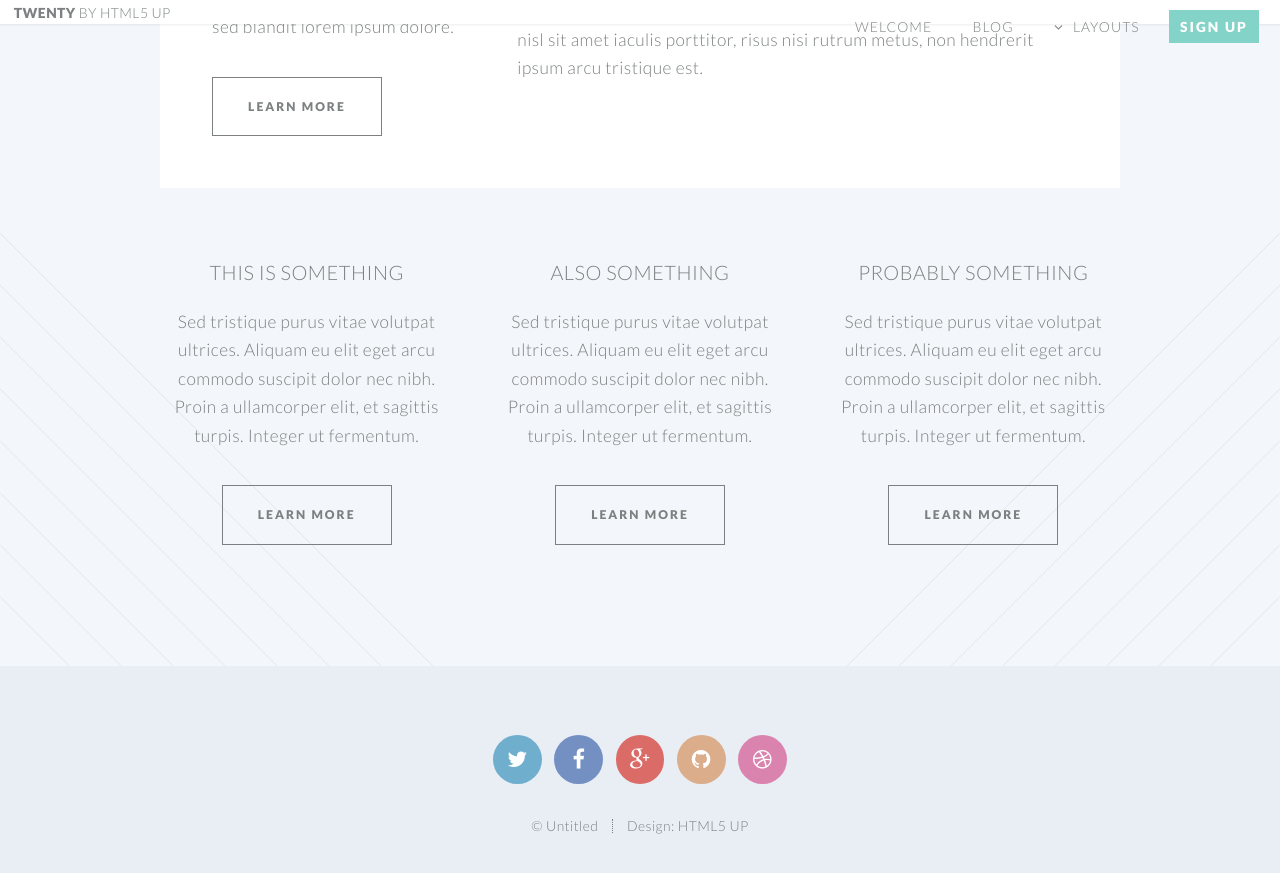
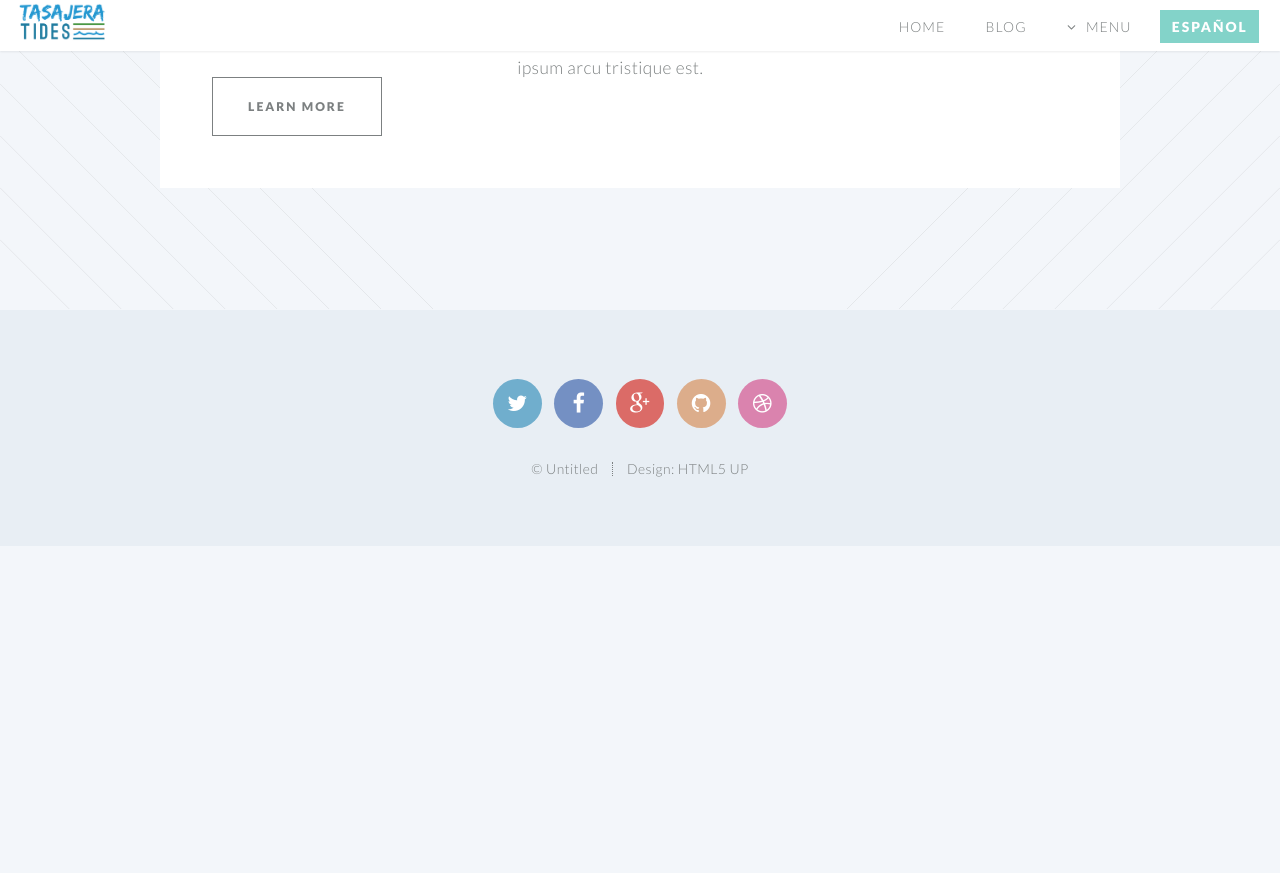
Before and after one commit to danteo90/danteo90.github.io, a Jekyll site: the page who-are-we.html, which Jekyll copies as it is, in a window 1280 px wide and 900 px high, scrolled down 1289 px. Shown: the top 873 px of the window. Built offline with Jekyll 4.4.1, drawn with Linux system fonts in a browser that asks for light colours; after the commit the page ends 1835 px from its top, so only the background shows below that; some of the changed text lies outside the part shown.

Commit message:
Update and rename left-sidebar.html to who-are-we.html

```diff
--- a/left-sidebar.html
+++ b/who-are-we.html
@@ -6,7 +6,7 @@
 -->
 <html>
 	<head>
-		<title>Left Sidebar - Twenty by HTML5 UP</title>
+		<title>Who Are We - Tasajera Tides</title>
 		<meta http-equiv="content-type" content="text/html; charset=utf-8" />
 		<meta name="description" content="" />
 		<meta name="keywords" content="" />
@@ -31,31 +31,49 @@
 
 		<!-- Header -->
 			<header id="header">
-				<h1 id="logo"><a href="index.html">Twenty <span>by HTML5 UP</span></a></h1>
+				<div class="1u">
+				<a href="http://www.mareasdetasajera.com/index-en.html"><img src="images/logo-en.png" width="100" alt="" /></a>
+				</div>
 				<nav id="nav">
 					<ul>
-						<li class="current"><a href="index.html">Welcome</a></li>
-                        <li><a href="/blog.html">Blog</a></li>
+						<li class="current"><a href="index-en.html">Home</a></li>
+                        			<li><a href="/blog.html">Blog</a></li>
 						<li class="submenu">
-							<a href="">Layouts</a>
+							<a href="">Menu</a>
 							<ul>
-								<li><a href="left-sidebar.html">Left Sidebar</a></li>
-								<li><a href="right-sidebar.html">Right Sidebar</a></li>
-								<li><a href="no-sidebar.html">No Sidebar</a></li>
-								<li><a href="contact.html">Contact</a></li>
+								<li><a href="/the-island.html">The Island</a></li>
+								<li><a href="/the-project.html">The Project</a></li>
+								<li><a href="/who-are-we.html">Who Are We</a></li>
+								<li><a href="/contact-en.html">Contact Us</a></li>
 								<li class="submenu">
-									<a href="">Submenu</a>
+									<a href="/indicators-en.html">Indicators</a>
 									<ul>
-										<li><a href="#">Dolore Sed</a></li>
-										<li><a href="#">Consequat</a></li>
-										<li><a href="#">Lorem Magna</a></li>
-										<li><a href="#">Sed Magna</a></li>
-										<li><a href="#">Ipsum Nisl</a></li>
+										<li class="submenu">
+											<a href="#">Economy</a>
+											<ul>
+												<li><a href="#">Fish Catch</a></li>
+												<li><a href="#">Diversification</a></li>
+											</ul>
+										</li>
+										<li class="submenu">
+											<a href="#">Society</a>
+											<ul>
+												<li><a href="#">School Enrollment</a></li>
+												<li><a href="#">Dropout Rates</a></li>
+											</ul>
+										</li>
+										<li class="submenu">
+											<a href="#">Environment</a>
+											<ul>
+												<li><a href="#">Climate</a></li>
+												<li><a href="#">Turtle Sanctuary</a></li>
+											</ul>
+										</li>
 									</ul>
 								</li>
 							</ul>
 						</li>
-						<li><a href="#" class="button special">Sign Up</a></li>
+						<li><a href="/index.html" class="button special">Español</a></li>
 					</ul>
 				</nav>
 			</header>
@@ -122,58 +140,6 @@
 							</div>
 						</div>
 					</section>
-
-				<!-- Two -->
-					<section class="wrapper style1 container special">
-						<div class="row">
-							<div class="4u">
-
-								<section>
-									<header>
-										<h3>This is Something</h3>
-									</header>
-									<p>Sed tristique purus vitae volutpat ultrices. Aliquam eu elit eget arcu commodo suscipit dolor nec nibh. Proin a ullamcorper elit, et sagittis turpis. Integer ut fermentum.</p>
-									<footer>
-										<ul class="buttons">
-											<li><a href="#" class="button small">Learn More</a></li>
-										</ul>
-									</footer>
-								</section>
-
-							</div>
-							<div class="4u">
-
-								<section>
-									<header>
-										<h3>Also Something</h3>
-									</header>
-									<p>Sed tristique purus vitae volutpat ultrices. Aliquam eu elit eget arcu commodo suscipit dolor nec nibh. Proin a ullamcorper elit, et sagittis turpis. Integer ut fermentum.</p>
-									<footer>
-										<ul class="buttons">
-											<li><a href="#" class="button small">Learn More</a></li>
-										</ul>
-									</footer>
-								</section>
-
-							</div>
-							<div class="4u">
-
-								<section>
-									<header>
-										<h3>Probably Something</h3>
-									</header>
-									<p>Sed tristique purus vitae volutpat ultrices. Aliquam eu elit eget arcu commodo suscipit dolor nec nibh. Proin a ullamcorper elit, et sagittis turpis. Integer ut fermentum.</p>
-									<footer>
-										<ul class="buttons">
-											<li><a href="#" class="button small">Learn More</a></li>
-										</ul>
-									</footer>
-								</section>
-
-							</div>
-						</div>
-					</section>
-
 			</article>
 
 		<!-- Footer -->
```
Also changed, not shown: other parts of who-are-we.html (+2 -2 lines).
